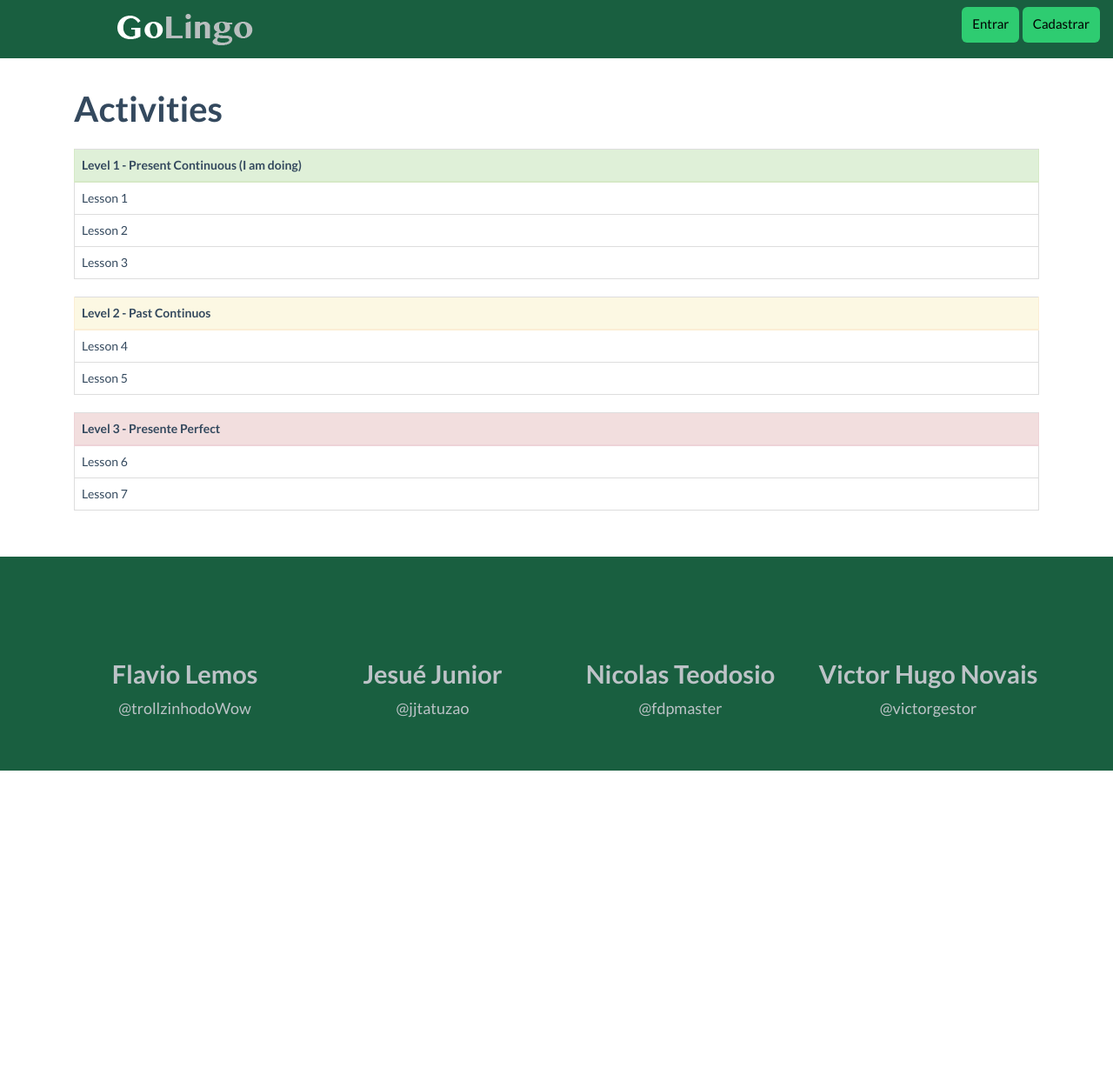
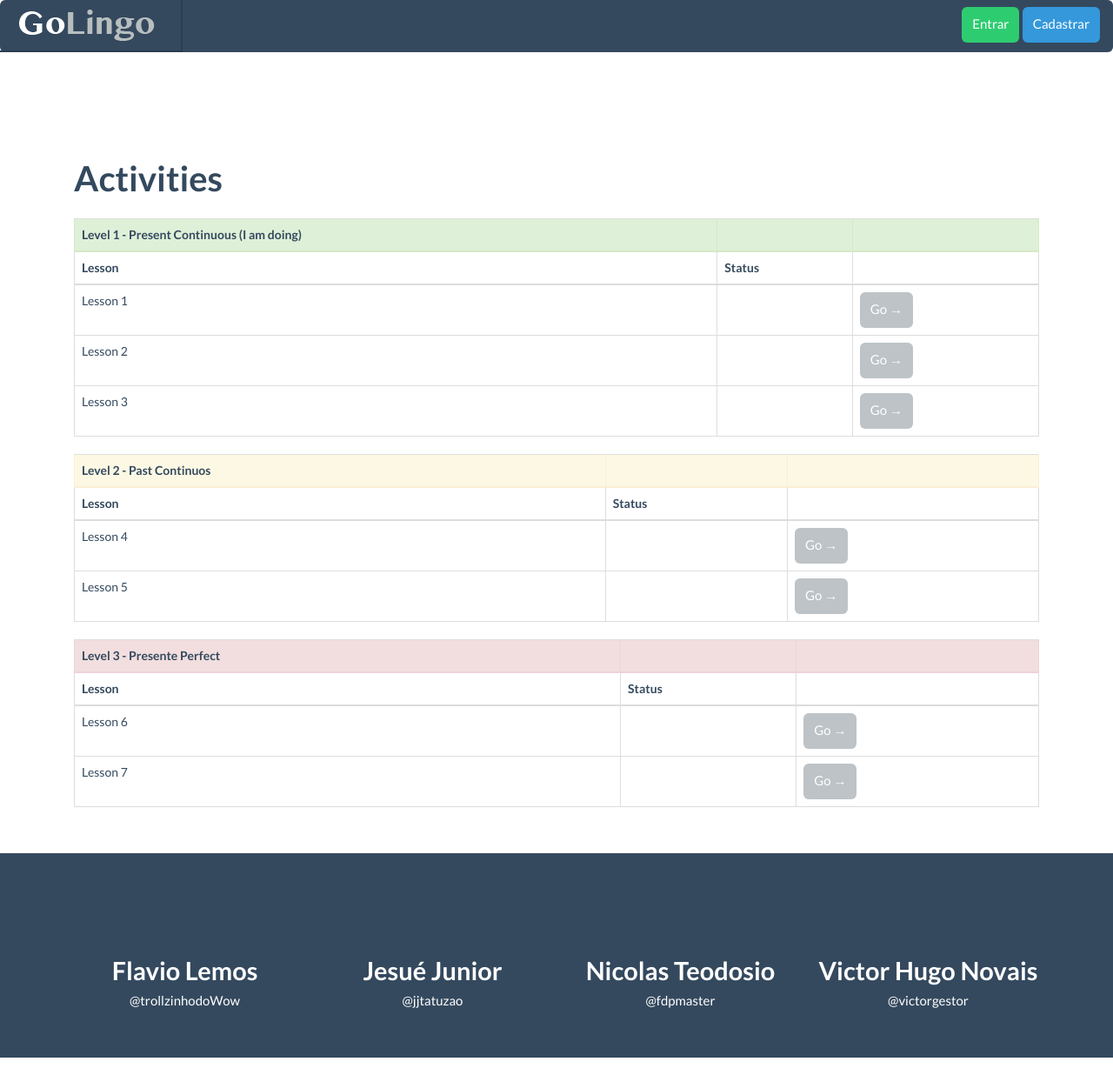
Before and after one commit to jesuejunior/golingo, a Django app: page / in a window 1280 px wide. Shown: the whole page at 87% size. Before the commit the page ends 886 px from the top, so only its background shows below. Run offline with Django 3.2, Linux system fonts and the light colour scheme; data comes from the database, SQL or seed files in the repository; both versions use the stored data as it was after the commit.

Commit message:
Tapa no layout

```diff
--- a/static/css/style.css
+++ b/static/css/style.css
@@ -85,10 +85,10 @@ body {
     left: 0px;
     margin-top: 3px;
     margin-bottom: 20px;
-    background-color: #195F40;
+    background-color: #34495e;
     padding-top: 15px;
     padding-bottom: 15px;
-    color: #BDC3C7;
+    color: #ffffff;
 }
 
 .text-center {
--- a/templates/base.html
+++ b/templates/base.html
@@ -19,7 +19,7 @@
     <![endif]-->
 </head>
 <body>
-<div class="navbar-fixed-top">
+<nav class="navbar navbar-inverse navbar-embossed">
     <div class="container-top">
         <div class="navbar-header">
             <a class="navbar-brand text-white" href="{% url "home" %}"><img src="{% static 'img/logotipo.png' %}"/></a>
@@ -28,12 +28,12 @@
         {% block menu %}
         {% endblock %}
     </div>
-</div>
+</nav>
 <div class="container">
     {% block container %}
     {% endblock %}
 </div>
-<div class="full-container-team">
+<footer class="full-container-team">
     <div class="container">
         <div class="row text-center">
             <div class="col-lg-3">
@@ -56,6 +56,6 @@
             </div>
         </div>
     </div>
-</div>
+</footer>
 </body>
 </html>
--- a/templates/home.html
+++ b/templates/home.html
@@ -6,30 +6,41 @@
     <br>
         {% for unity in object_list %}
             <table class="table table-bordered">
-                {% if unity.level == 1 %}
-                    <thead>
-                    <tr class="success">
-                        <th>Level {{ unity.level }} - {{ unity.name }}</th>
+                <thead>
+                    {% if unity.level == 1 %}
+                        <tr class="success">
+                            <th>Level {{ unity.level }} - {{ unity.name }}</th>
+                            <th></th>
+                            <th></th>
+                        </tr>
+                    {% elif unity.level == 2 %}
+                        <tr class="warning">
+                            <th>Level {{ unity.level }} - {{ unity.name }}</th>
+                            <th></th>
+                            <th></th>
+                        </tr>
+                    {% else %}
+                        <tr class="danger">
+                            <th>Level {{ unity.level }} - {{ unity.name }}</th>
+                            <th></th>
+                            <th></th>
+                        </tr>
+                    {% endif %}
+                </thead>
+                <thead>
+                    <tr>
+                        <th>Lesson</th>
+                        <th>Status</th>
+                        <th></th>
                     </tr>
-                    </thead>
-                {% elif unity.level == 2 %}
-                    <thead>
-                    <tr class="warning">
-                        <th>Level {{ unity.level }} - {{ unity.name }}</th>
-                    </tr>
-                    </thead>
-                {% else %}
-                    <thead>
-                    <tr class="danger">
-                        <th>Level {{ unity.level }} - {{ unity.name }}</th>
-                    </tr>
-                    </thead>
-                {% endif %}
+                </thead>
 
                 <tbody>
                 {%  for lesson in unity.get_lessons %}
                     <tr>
                         <td>{{ lesson }}</td>
+                        <td><span class="fui-check-circle"></span></td>
+                        <td><button class="btn btn-default">Go &#8594;</button></td>
                     </tr>
                 {% endfor %}
                 </tbody>
--- a/templates/menu.html
+++ b/templates/menu.html
@@ -4,8 +4,8 @@
     {% if not user.is_authenticated %}
         <div class="navbar-form navbar-right">
             <!-- estou usando o django-registration -->
-           <a class="btn btn-success btn-text-black" href="{% url 'auth_login' %}">Entrar</a>
-           <a class="btn btn-success btn-text-black" href="{% url 'registration_register' %}">Cadastrar</a>
+           <a class="btn btn-success" href="{% url 'auth_login' %}">Entrar</a>
+           <a class="btn btn-info" href="{% url 'registration_register' %}">Cadastrar</a>
         </div>
     {% else %}
         <div class="navbar-collapse collapse">
@@ -13,7 +13,7 @@
                 <span class="btn btn-sm btn-inverse">
                     Olá {{ user.username }}
                 </span>
-                <a class="btn btn-sm btn-success btn-text-black" href="{% url 'auth_logout' %}">Sair</a>
+                <a class="btn btn-sm btn-danger" href="{% url 'auth_logout' %}">Sair</a>
             </div>
         </div>
      {% endif %}
```
Also changed, not shown: db.sqlite3.
